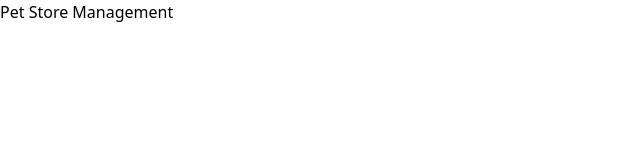
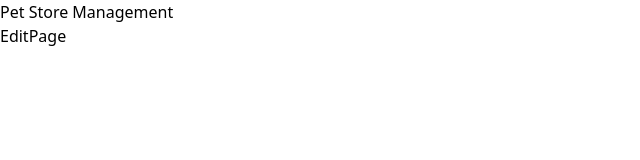
Before and after one commit to moursalinme/ci-test, a React (Vite) app in the folder frontend/: page /edit in a window 1280 px wide. Shown: the top 160 px of the page, without its empty margins (0-640 px from the left). Built offline with nearby package versions, Linux system fonts and the light colour scheme.

Commit message:
fix(routes): change route elements from functions to component

```diff
--- a/frontend/src/App.jsx
+++ b/frontend/src/App.jsx
@@ -9,9 +9,9 @@ function App() {
     <React.Fragment>
       <Navbar />
       <Routes>
-        <Route path="/" element={LandingPage} />
-        <Route path="/add" element={CreatePetPage} />
-        <Route path="/edit" element={EditPage} />
+        <Route path="/" element={<LandingPage />} />
+        <Route path="/add" element={<CreatePetPage />} />
+        <Route path="/edit" element={<EditPage />} />
       </Routes>
     </React.Fragment>
   );
```
